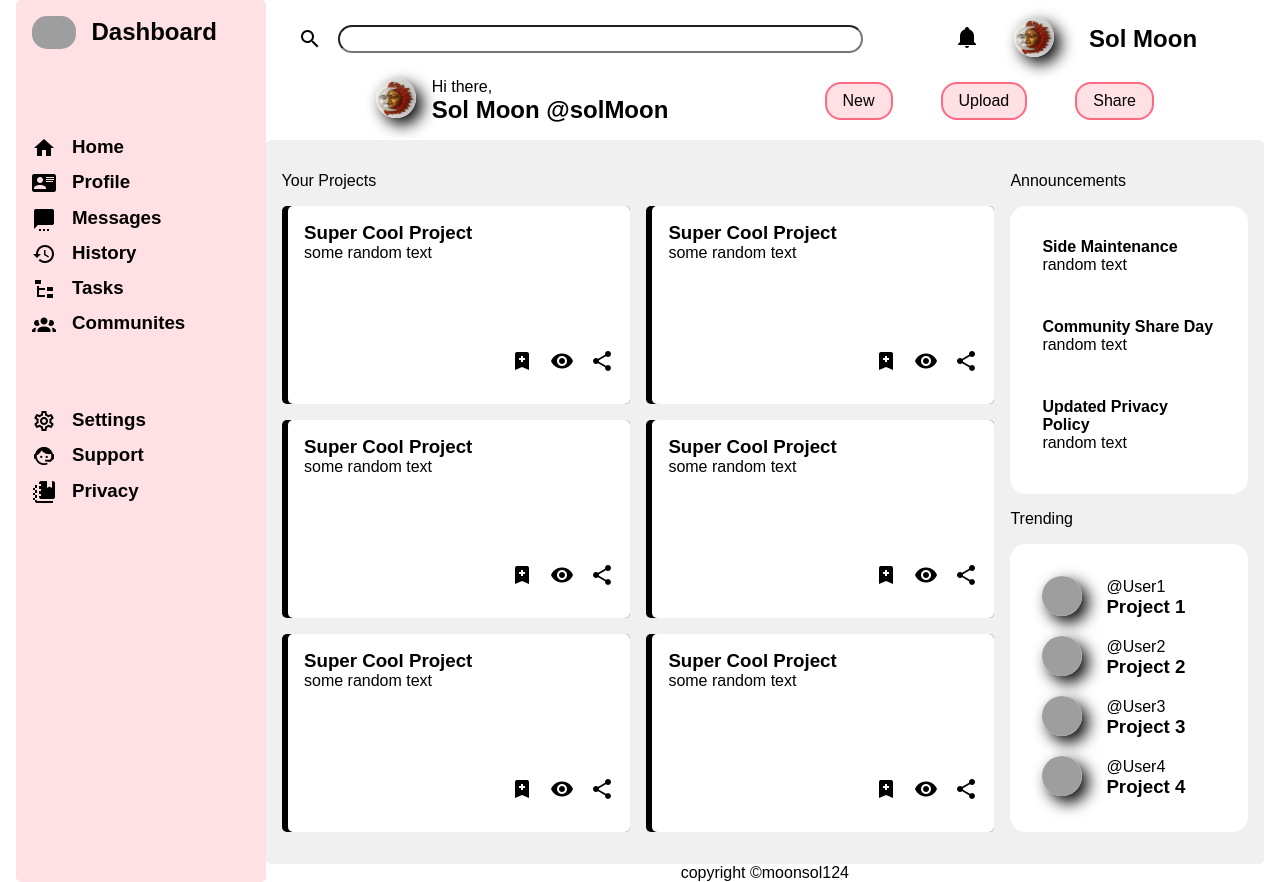
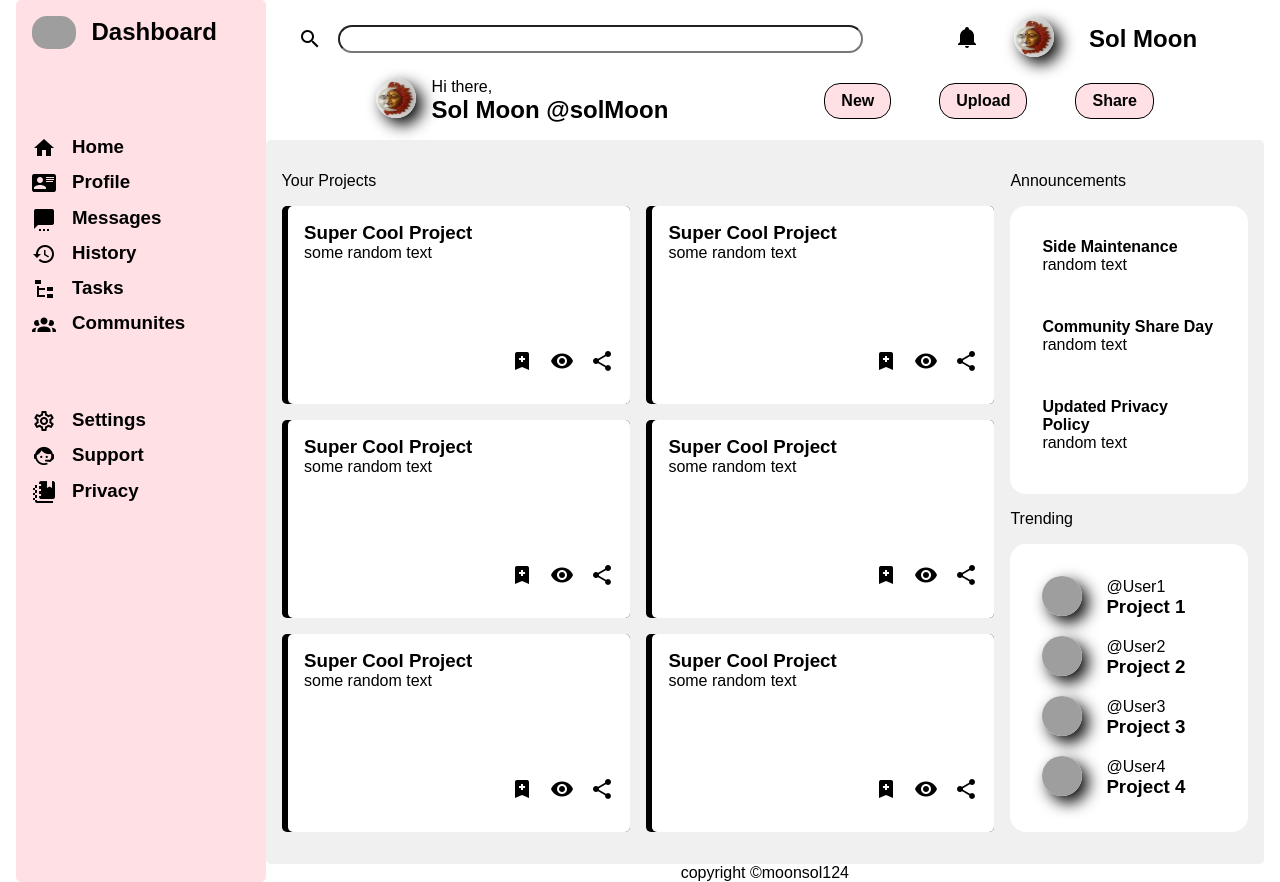
Before and after one commit to moonsol124/admin-page-TOP, a plain HTML site: page index.html in a window 1280 px wide. Drawn offline with Linux system fonts and the light colour scheme; grey boxes are pictures that could not be loaded.

Commit message:
button style correction

```diff
--- a/style.css
+++ b/style.css
@@ -100,10 +100,11 @@ body > .container {
 
 .header-btn-group > button {
     font-size: inherit;
+    font-weight: bold;
     font-family: inherit;
     padding: 0.5rem 1rem;
     background-color: rgb(255, 224, 229);
-    border: solid 2px #ff6982;
+    border: solid 1px black;
     border-radius: 1rem;
 }
 /* sidebar */
```
